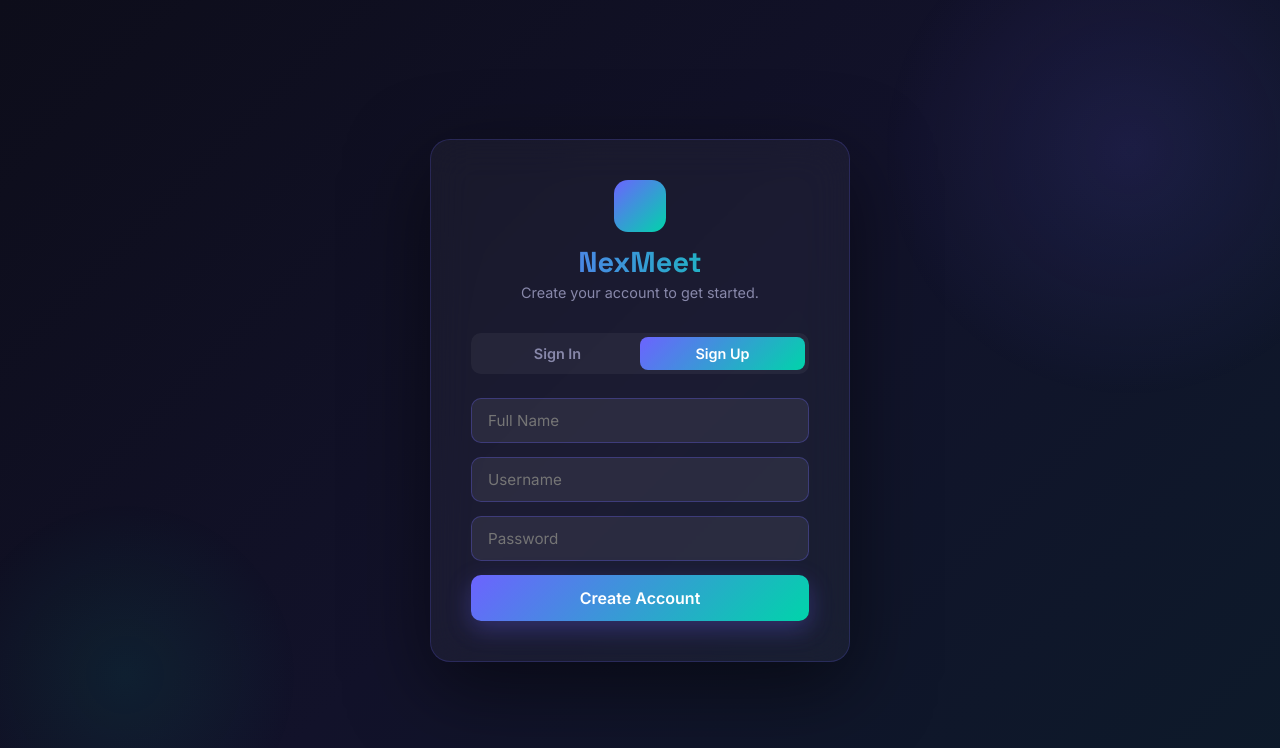
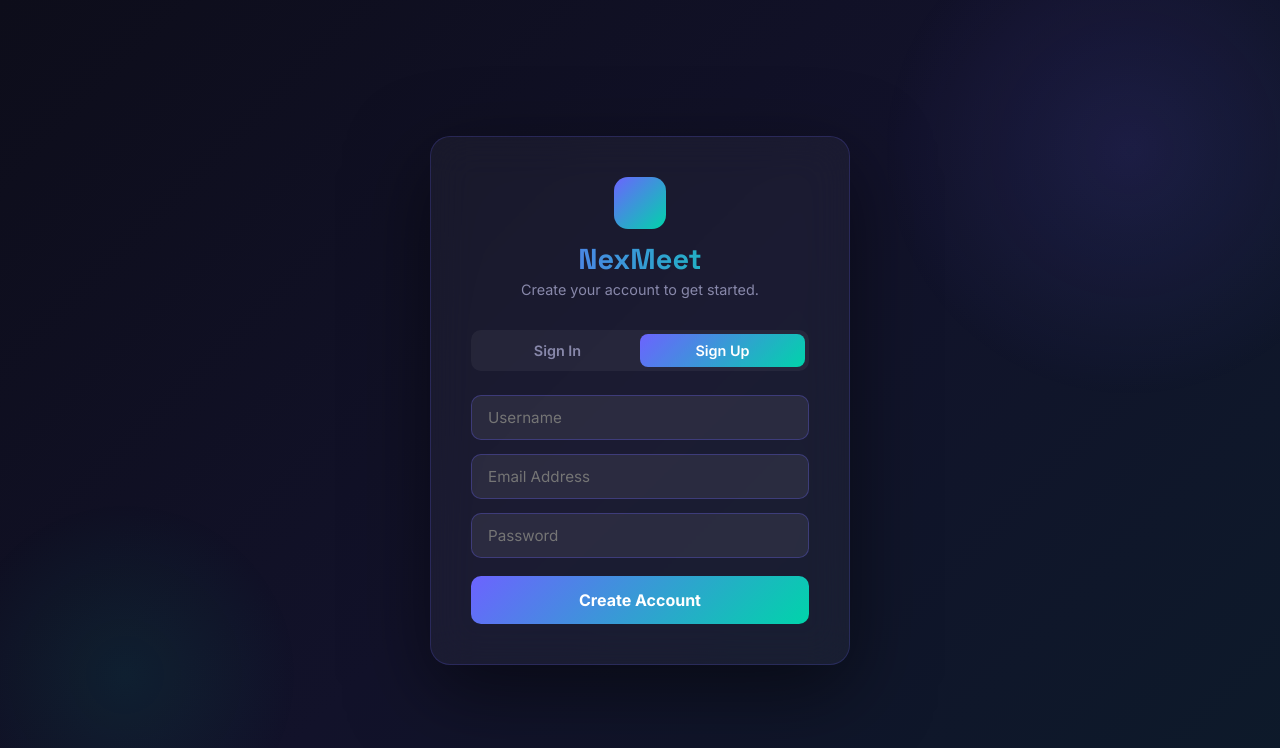
Before and after one commit to abhishek27-dev/NexMeet, a React (Vite) app in the folder frontend/: page /auth in a window 1280 px wide. Both pictures are taken after a click on the button "Sign Up". Shown: the top 748 px of the page. Built offline with nearby package versions, Linux system fonts and the light colour scheme; no server answers; some icons are missing.

Commit message:
feat: update user authentication to use username, email, and password matching GEN-AI

```diff
--- a/frontend/src/contexts/AuthContext.jsx
+++ b/frontend/src/contexts/AuthContext.jsx
@@ -24,11 +24,11 @@ client.interceptors.request.use((config) => {
 export const AuthProvider = ({ children }) => {
   const router = useNavigate();
 
-  const handleRegister = async (name, username, password) => {
+  const handleRegister = async (username, email, password) => {
     try {
       let request = await client.post("/register", {
-        name: name,
         username: username,
+        email: email,
         password: password,
       });
       if (request.status === httpStatus.CREATED || request.status === 201) {
@@ -39,10 +39,11 @@ export const AuthProvider = ({ children }) => {
     }
   };
 
-  const handleLogin = async (username, password) => {
+  const handleLogin = async (usernameOrEmail, password) => {
     try {
       let request = await client.post("/login", {
-        username: username,
+        username: usernameOrEmail,
+        email: usernameOrEmail,
         password: password,
       });
 
--- a/frontend/src/pages/authentication.jsx
+++ b/frontend/src/pages/authentication.jsx
@@ -5,8 +5,8 @@ import VideoCallIcon from "@mui/icons-material/VideoCall";
 
 export default function Authentication() {
   const [username, setUsername] = React.useState("");
+  const [email, setEmail] = React.useState("");
   const [password, setPassword] = React.useState("");
-  const [name, setName] = React.useState("");
   const [error, setError] = React.useState("");
   const [message, setMessage] = React.useState("");
   const [formState, setFormState] = React.useState(0); // 0=login, 1=register
@@ -18,11 +18,11 @@ export default function Authentication() {
   let handleAuth = async () => {
     setError("");
     if (formState === 0 && (!username.trim() || !password.trim())) {
-      setError("Please fill in both username and password");
+      setError("Please fill in both username/email and password");
       return;
     }
-    if (formState === 1 && (!name.trim() || !username.trim() || !password.trim())) {
-      setError("Please fill in all fields (Full Name, Username, Password)");
+    if (formState === 1 && (!username.trim() || !email.trim() || !password.trim())) {
+      setError("Please fill in all fields (Username, Email, Password)");
       return;
     }
 
@@ -31,11 +31,11 @@ export default function Authentication() {
       if (formState === 0) {
         await handleLogin(username.trim(), password.trim());
       } else {
-        let result = await handleRegister(name.trim(), username.trim(), password.trim());
+        let result = await handleRegister(username.trim(), email.trim(), password.trim());
         setMessage(result || "Registration successful! Please sign in.");
         setOpen(true);
-        setName("");
         setUsername("");
+        setEmail("");
         setPassword("");
         setFormState(0);
       }
@@ -146,22 +146,23 @@ export default function Authentication() {
 
         {/* Form */}
         <div>
-          {formState === 1 && (
-            <input
-              placeholder="Full Name"
-              value={name}
-              onChange={(e) => setName(e.target.value)}
-              style={inputStyle}
-              onKeyDown={(e) => e.key === "Enter" && handleAuth()}
-            />
-          )}
           <input
-            placeholder="Username"
+            placeholder={formState === 0 ? "Username or Email" : "Username"}
             value={username}
             onChange={(e) => setUsername(e.target.value)}
             style={inputStyle}
             onKeyDown={(e) => e.key === "Enter" && handleAuth()}
           />
+          {formState === 1 && (
+            <input
+              placeholder="Email Address"
+              type="email"
+              value={email}
+              onChange={(e) => setEmail(e.target.value)}
+              style={inputStyle}
+              onKeyDown={(e) => e.key === "Enter" && handleAuth()}
+            />
+          )}
           <input
             placeholder="Password"
             type="password"
@@ -182,25 +183,26 @@ export default function Authentication() {
             onClick={handleAuth}
             disabled={loading}
             style={{
-              width: "100%", padding: "13px",
+              width: "100%", padding: "14px",
               background: loading
                 ? "rgba(108,99,255,0.5)"
                 : "linear-gradient(135deg, #6c63ff, #00d4aa)",
-              border: "none", borderRadius: "10px", color: "white",
-              fontFamily: "Inter, sans-serif", fontWeight: 600,
-              fontSize: "1rem", cursor: loading ? "not-allowed" : "pointer",
-              boxShadow: "0 8px 25px rgba(108,99,255,0.3)",
-              transition: "opacity 0.2s, transform 0.2s",
+              border: "none", borderRadius: "10px",
+              color: "white", fontWeight: 700, fontSize: "1rem",
+              cursor: loading ? "not-allowed" : "pointer",
+              fontFamily: "Inter, sans-serif",
+              marginTop: "4px",
+              transition: "opacity 0.2s, transform 0.1s",
             }}
           >
-            {loading ? "Please wait..." : formState === 0 ? "Sign In" : "Create Account"}
+            {loading ? "Processing..." : formState === 0 ? "Sign In" : "Create Account"}
           </button>
         </div>
       </div>
 
       <Snackbar
         open={open}
-        autoHideDuration={3000}
+        autoHideDuration={4000}
         onClose={() => setOpen(false)}
         message={message}
       />
```
Also changed, not shown: 2 other files (tests, documents, lock files or other folders).
